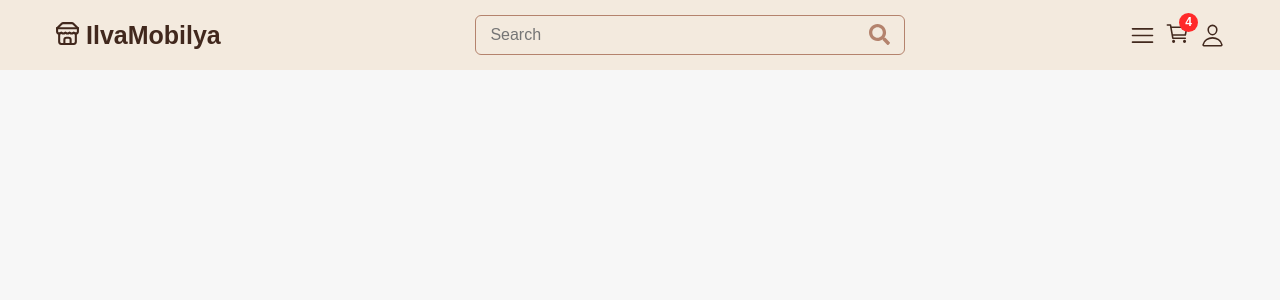
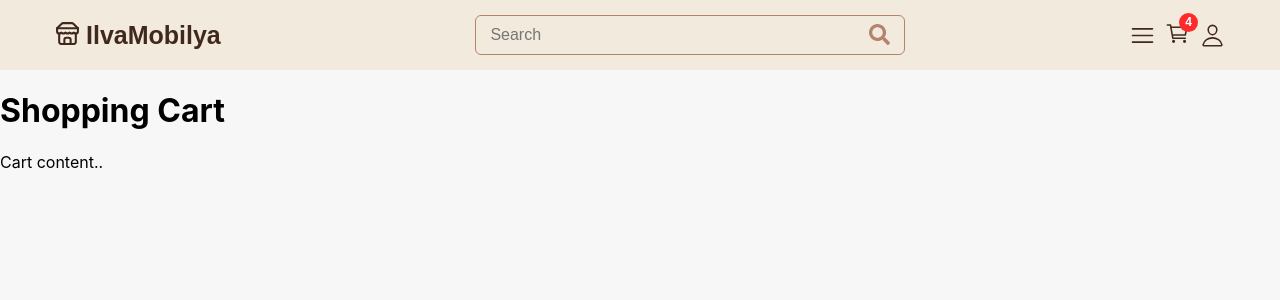
Before and after one commit to AdamKhelladi/ilvamobilya-store, a React (Create React App) app: page /cart in a window 1280 px wide. Before the commit this address had no page. Shown: the top 300 px of the page. Built offline with nearby package versions, Linux system fonts and the light colour scheme.

Commit message:
Add Cart component

```diff
--- a/src/App.js
+++ b/src/App.js
@@ -10,6 +10,7 @@ import Products from "./components/Products/Products";
 import ProductDetails from "./components/Products/ProductDetails";
 
 import { BrowserRouter as Router, Routes, Route } from "react-router-dom";
+import Cart from "./components/Cart/Cart";
 
 function App() {
   const [showMenu, setShowMenu] = useState(false);
@@ -48,6 +49,8 @@ function App() {
           ></Route>
 
           <Route path="/product/:id" element={<ProductDetails />}></Route>
+
+          <Route path="/cart" element={<Cart />}></Route>
         </Routes>
       </div>
     </Router>
--- /dev/null
+++ b/src/components/Cart/Cart.jsx
@@ -0,0 +1,13 @@
+import "./Cart.css";
+
+export default function Cart() {
+
+  return (
+    <div className="cart-container">
+      <h1>Shopping Cart</h1>
+      <div className="cart-content">
+        Cart content..
+      </div>
+    </div>
+  )
+}
--- a/src/components/Navbar/Navbar.jsx
+++ b/src/components/Navbar/Navbar.jsx
@@ -5,7 +5,15 @@ import { RxHamburgerMenu } from "react-icons/rx";
 import { IoCartOutline } from "react-icons/io5";
 import { IoPersonOutline } from "react-icons/io5";
 
+import { useNavigate } from "react-router-dom";
+
 export default function Navbar({ handleShowMenu }) {
+  let navigate = useNavigate();
+
+  function handleClickCartBtn() {
+    navigate("/cart");
+  }
+
   return (
     <div className="navbar-container">
       <div className="container">
@@ -24,7 +32,7 @@ export default function Navbar({ handleShowMenu }) {
         <div className="navbar-icons">
           <RxHamburgerMenu className="navbar-icon" onClick={handleShowMenu} />
           <div className="cart-icon">
-            <IoCartOutline className="navbar-icon" />
+            <IoCartOutline className="navbar-icon" onClick={handleClickCartBtn}/>
             <span>4</span>
           </div>
           <IoPersonOutline className="navbar-icon" />
```
Also changed, not shown: src/components/Cart/Cart.css (added).
